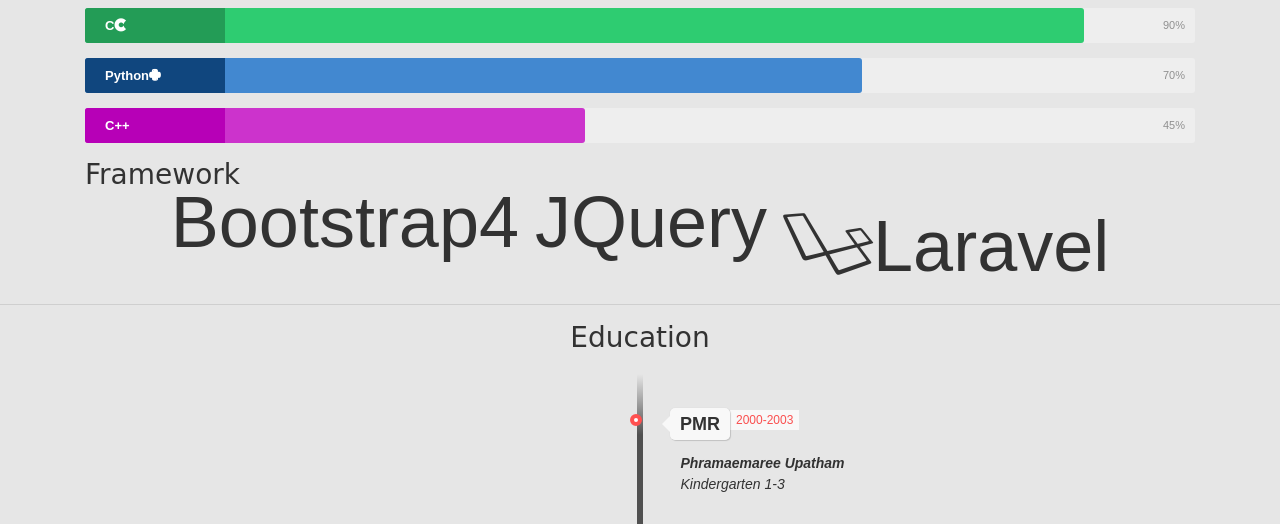
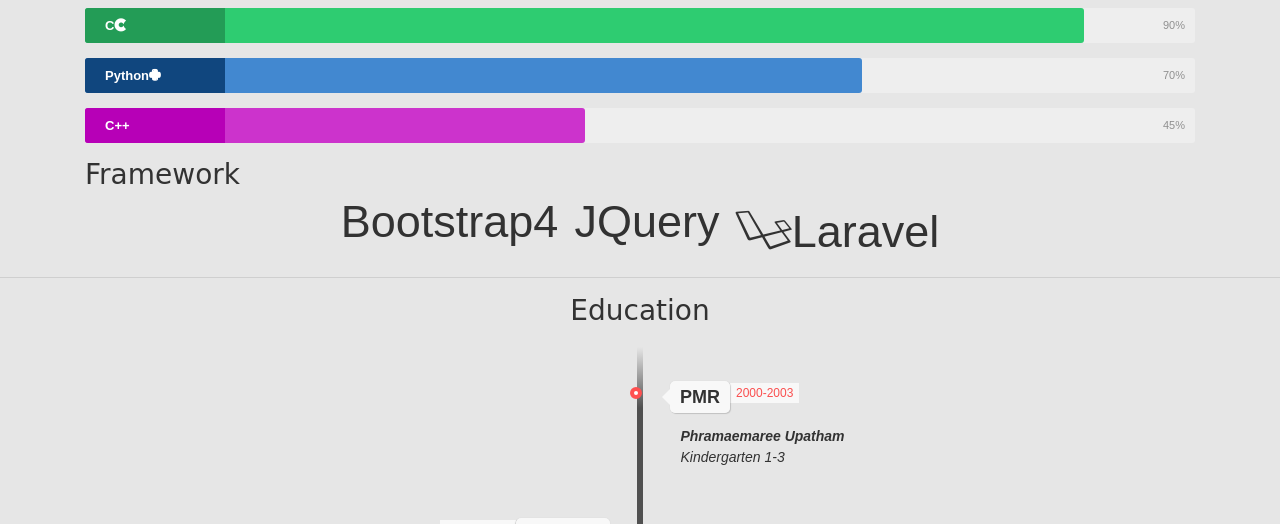
Before and after one commit to bomsoul/bomsoul.github.io, a PHP site: page /Resume/index.html in a window 1280 px wide. Shown: the part 1291-1815 px from the top of the page. Run offline with PHP 8.4, Linux system fonts and the light colour scheme; some libraries are stand-ins or nearby versions.

Commit message:
Add files via upload

```diff
--- a/Resume/style.css
+++ b/Resume/style.css
@@ -19,7 +19,7 @@
 }
 
 #framework div{
-  font-size: 400%;
+  font-size: 250%;
 }
 
 .hero-image{
```
